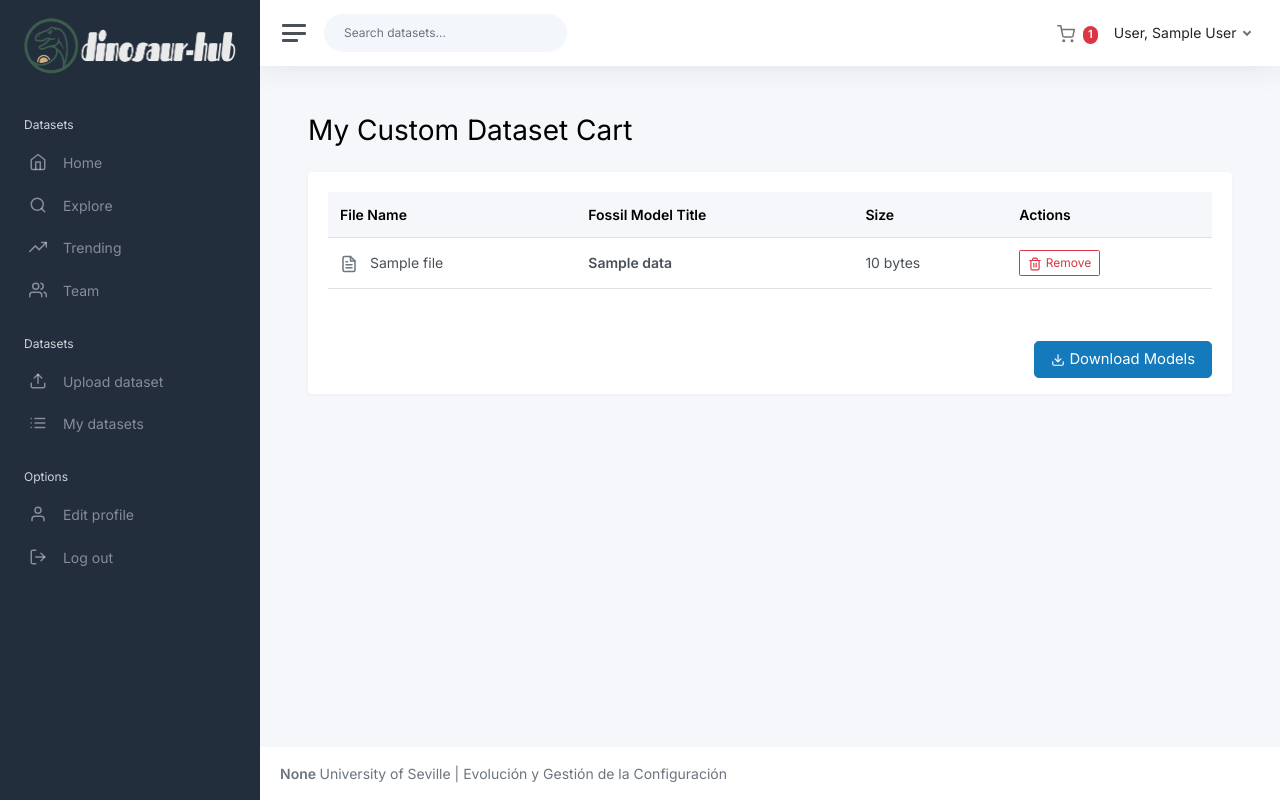
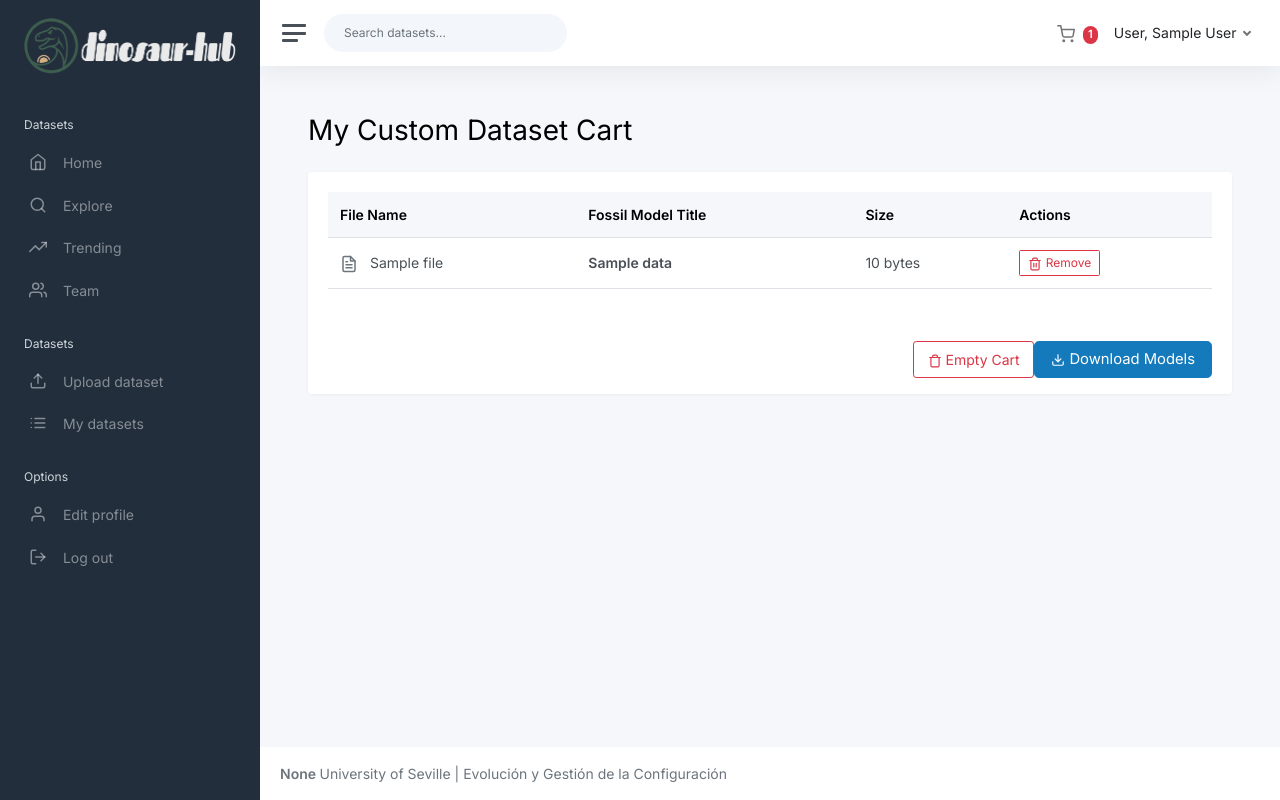
Before and after one commit to Dinosaur-EGC/dinosaur-hub, a Flask app: page /cart/ in a window 1280 px wide. Run offline with Flask 3, Linux system fonts and the light colour scheme; a user stored in the database is signed in; tables that the repository leaves empty hold one stand-in row (values such as "Sample post"); parts of the project's set-up code (start-up, migrations or seed data) failed here and were passed over; some libraries are stand-ins or nearby versions.

Commit message:
feat: Add Empty Cart

```diff
--- a/app/modules/cart/routes.py
+++ b/app/modules/cart/routes.py
@@ -48,3 +48,21 @@
     except Exception as e:
         flash("An error occurred while generating the download.", "danger")
         return redirect(url_for('cart.index'))
+
+@cart_bp.route('/empty', methods=['POST'])
+@login_required
+def empty_cart():
+    cart_service = CartService()
+    result, status = cart_service.empty_cart(current_user.id)
+
+    if not request.is_json:
+        if status == 200:
+            flash(result.get("message"), "success")
+        else:
+            flash(result.get("error"), "danger")
+        return redirect(url_for('cart.index'))
+
+    if status == 200:
+        result['cart_count'] = 0
+
+    return jsonfy(result), status
--- a/app/modules/cart/services.py
+++ b/app/modules/cart/services.py
@@ -76,3 +76,10 @@
                     print(f"File {file_path} does not exist and will be skipped.")
 
         return zip_path, zip_filename
+
+    def empty_cart(self, user_id):
+        try:
+            self.cart_repository.delete_by_column("user_id", user_id)
+            return {"message": "Cart emptied successfully"}, 200
+        except Exception as e:
+            return {"error": f"Internal error: {e}"}, 500
--- a/app/modules/cart/templates/cart/index.html
+++ b/app/modules/cart/templates/cart/index.html
@@ -50,6 +50,10 @@
                 </div>
                 <div class="card-footer bg-white py-3">
                     <div class="d-flex justify-content-end">
+                        <button type="button" class="btn btn-outline-danger" data-bs-toggle="modal" data-bs-target="#emptyCartModal">
+                            <i data-feather="trash"></i> Empty Cart
+                        </button>
+
                         <a href="{{ url_for('cart.download_cart') }}" class="btn btn-primary btn-lg">
                             <i data-feather="download"></i> Download Models
                         </a>
@@ -69,6 +73,29 @@
     </div>
 </div>
 
+<div class="modal fade" id="emptyCartModal" tabindex="-1" aria-labelledby="emptyCartModalLabel" aria-hidden="true">
+    <div class="modal-dialog">
+        <div class="modal-content">
+            <div class="modal-header">
+                <h5 class="modal-title" id="emptyCartModalLabel">Confirm Empty Cart</h5>
+                <button type="button" class="btn-close" data-bs-dismiss="modal" aria-label="Close"></button>
+            </div>
+            <div class="modal-body">
+                Are you sure you want to remove <b>all items</b> from your cart?
+                <br><br>
+                This action cannot be undone.
+            </div>
+            <div class="modal-footer">
+                <button type="button" class="btn btn-secondary" data-bs-dismiss="modal">Cancel</button>
+
+                <form action="{{ url_for('cart.empty_cart') }}" method="POST">
+                    <button type="submit" class="btn btn-danger">Yes, Empty Cart</button>
+                </form>
+            </div>
+        </div>
+    </div>
+</div>
+
 <script>
     document.addEventListener('DOMContentLoaded', function () {
         feather.replace();
```
